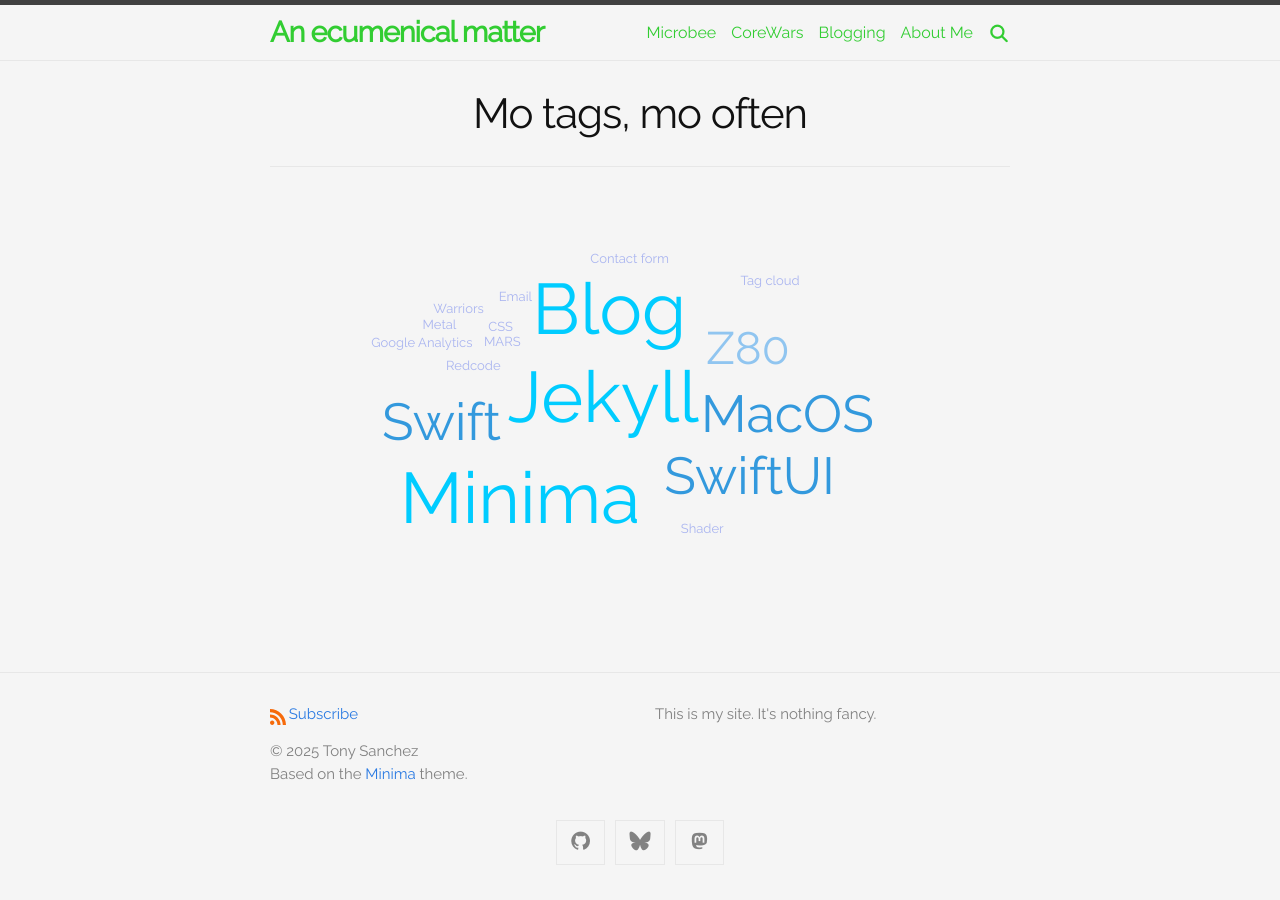
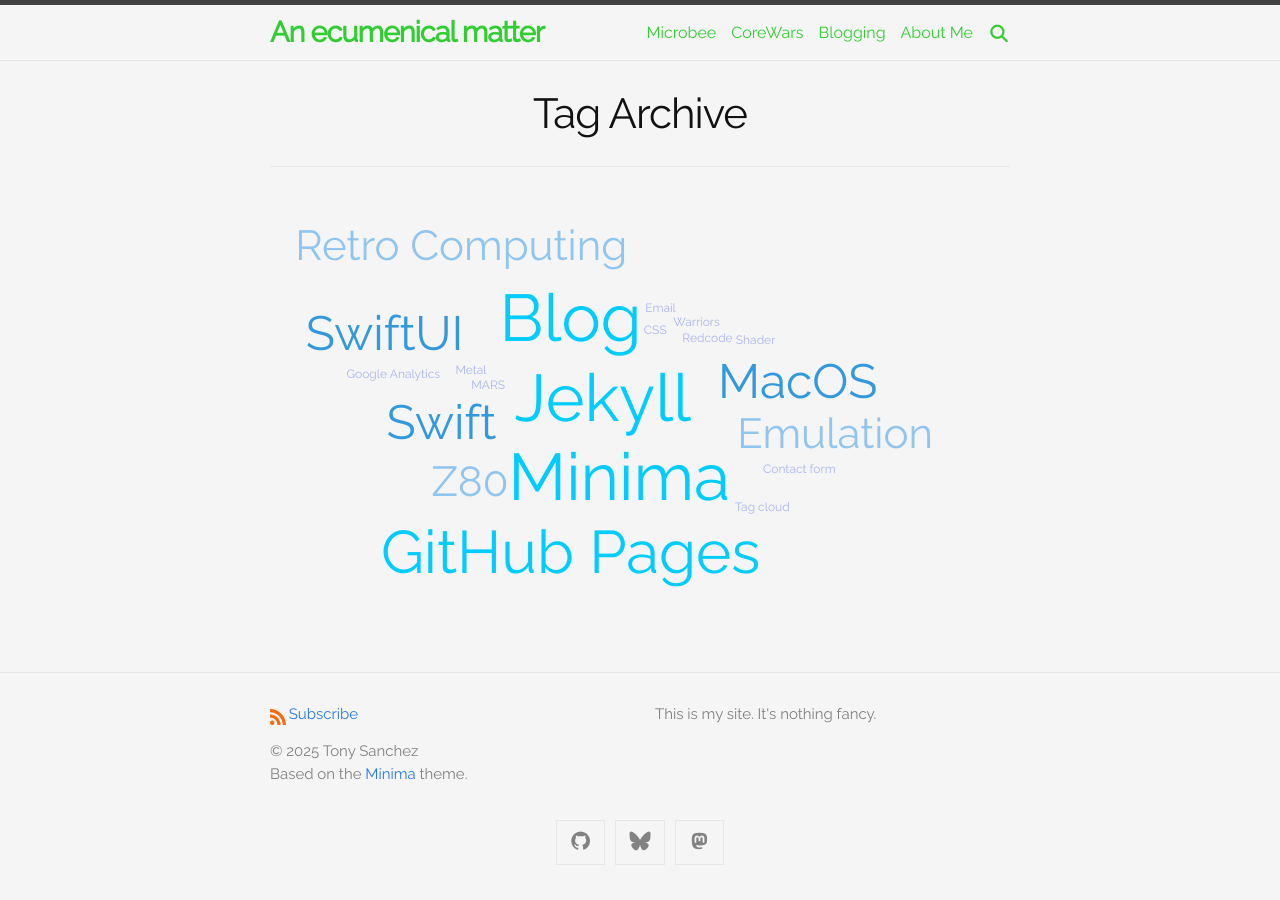
Before and after one commit to fatherdougalmaguire/fatherdougalmaguire.github.io, a Jekyll site: the page built from cloud.md, in a window 1280 px wide. Built offline with Jekyll 4.4.1, drawn with Linux system fonts in a browser that asks for light colours; some of the changed lines change nothing that is shown.

Commit message:
further updates to tag cloud

```diff
--- a/_sass/minima/custom-styles.scss
+++ b/_sass/minima/custom-styles.scss
@@ -509,7 +509,7 @@
 
 div.jqcloud {
   font-family: "Raleway", "Helvetica", "Arial", sans-serif;
-  font-size: 13px;
+  font-size: 12px;
   line-height: normal;
 }
 
@@ -518,7 +518,17 @@
   text-decoration: none;
 }
 
-div.jqcloud span.w10plus { font-size: 1000%; }
+
+div.jqcloud span.w10plus { font-size: 550%; color: red; }
+div.jqcloud span.w9plus { font-size: 500%; color: red; }
+div.jqcloud span.w8plus { font-size: 450%; color: red; }
+div.jqcloud span.w7plus { font-size: 400%; color: red; }
+div.jqcloud span.w6plus { font-size: 350%; color: red; }
+div.jqcloud span.w5plus { font-size: 300%; color: red;}
+div.jqcloud span.w4plus { font-size: 250%; color: red;}
+div.jqcloud span.w3plus { font-size: 200%; color: red; }
+div.jqcloud span.w2plus { font-size: 150%; color: red; }
+div.jqcloud span.w1plus { font-size: 100%; color: red; }
 div.jqcloud span.w10 { font-size: 550%; }
 div.jqcloud span.w9 { font-size: 500%; }
 div.jqcloud span.w8 { font-size: 450%; }
--- a/cloud.md
+++ b/cloud.md
@@ -1,5 +1,5 @@
 ---
-title: "Mo tags, mo often"
+title: "Tag Archive"
 layout: page
 ---
 
@@ -11,7 +11,6 @@
 <div class="wordcloud" style="height: 400px; width: 90%"></div>
 
 <div hidden id="tag_list"></div>
-<div hidden id="taggy_list"></div>
 
 <div id="selectedtags"></div>
 
@@ -57,30 +56,21 @@
 
     function tagClicked(manny)
     {
-      /*debugger;*/
-      console.log("------");
-      /*var ed = manny.currentTarget.innerText;*/
       var selectedtags = document.getElementById("selectedtags");
       selectedtags.innerHTML = "";
       var arrayLength = listotags.length;
       var currentCategory = "";
       var currentMonth = "";
-      var bobby = document.getElementById("taggy_list").innerText.slice(0,-1);
+      var bobby = document.getElementById("tag_list").innerText.slice(0,-1);
       var jonny = bobby.split("|").sort();
       for (var i = 0; i < arrayLength; i++)
       {
-        console.log("------");
-        console.log("parsed page tags:"+jonny);
         var billy = listotags[i].tag.replace('[','').replace(']','').replace(/"/g,'').replace(/, /g,',').split(",").sort();
-        console.log("parsed post tags:"+billy);
-        console.log("ccommon tags:"+jonny.filter(el => billy.includes(el)));
         var steve = jonny.filter(el => billy.includes(el)).length;
-        console.log("size of common tags:"+steve);
-        console.log("LOT-title"+listotags[i].title);
       /* if (listotags[i].tag.toUpperCase() == manny.toUpperCase())*/
         if (steve != 0)
        {
-          if  (currentCategory != listotags[i].category )
+          if (currentCategory != listotags[i].category )
           {
             currentCategory = listotags[i].category;
             selectedtags.innerHTML = selectedtags.innerHTML + "<h3>" + currentCategory + '</h3><ul class="post-list">';
@@ -98,45 +88,42 @@
       }
     }
 
-      function bum(eddie)
+      function bum(eddie,freddie)
         {
-          /*debugger;*/
-          var ed = eddie.currentTarget.innerText;
+
+          if (freddie)
+            {
+              var ed = eddie.currentTarget.innerText;
+            }
+            else
+            {
+              var ed = eddie;
+            }
           var allListElements = $( "[id*='_word_']" );
+          console.log(allListElements);
           for (var i = 0; i < allListElements.length; i++)
           {
             var tagindex = tags.findIndex(x => x.text === ed );
-            /*console.log(allListElements[i]);
-            console.log(allListElements[i].innerText);
-            console.log(allListElements[i].className);
-            console.log(tags[i].text);
-            console.log(tags[i].selected);*/
             if (allListElements[i].innerText == ed)
               {
-             /*   console.log("@ed:"+ed);
-                console.log("@ALE:"+allListElements[i].innerText);
-                console.log("@tagsTxt:"+tags[tagindex].text);
-                console.log("@tagsel:"+tags[tagindex].selected);*/
                 if (tags[tagindex].selected == 0)
                 {
-                  $(allListElements[i]).css("color", "red");
+                  console.log(allListElements[i].className);
+                  $(allListElements[i]).css("color","red");
                   tags[tagindex].selected = 1;
                 }
                 else
                 {
-                  $(allListElements[i]).css("color", "blue");
+                  console.log(allListElements[i].className);
+                   $(allListElements[i]).css("color","blue");
                   tags[tagindex].selected = 0;
                 }
-            /*    console.log("*ed:"+ed);
-                console.log("*ALE:"+allListElements[i].innerText);
-                console.log("*tagsTxt:"+tags[tagindex].text);
-                console.log("*tagsel:"+tags[tagindex].selected);*/
               }
           }
           var ken = "";
           if (first_run)
           {
-            ken = document.getElementById("taggy_list").innerHTML;
+            ken = document.getElementById("tag_list").innerHTML;
             first_run = false;
           }
           for (var i = 0; i < tags.length; i++)
@@ -146,8 +133,7 @@
               ken = ken+tags[i].text+"|";
              }
           }
-          document.getElementById("taggy_list").innerHTML = ken;
-          document.getElementById("tag_list").innerHTML = ed;
+          document.getElementById("tag_list").innerHTML = ken;
           tagClicked(ed);
         }
 
@@ -160,16 +146,16 @@
         {%- assign tag_name = tag | first -%}
         {%- assign tag_weight = tag | last | size -%}
         ed = "{{ tag_name }}";
-        tags.push({text: "{{ tag_name }}", weight: {{ tag_weight }}, handlers: {click: function(ed) { bum(ed) }}, selected : 0});
+        tags.push({text: "{{ tag_name }}", weight: {{ tag_weight }}, handlers: {click: function(ed) { bum(ed,true)}}, selected : 0, tag_class : ""});
       {% endfor %}
-      listotags = AllPosts();
       multiSort(listotags, ['category:desc','date:asc']);
       $(".wordcloud").jQCloud(tags);
+      listotags = AllPosts();
+      console.log("got here");
       if (searchParams.has('id'))
         {
-          document.getElementById("tag_list").innerHTML = searchParams.get('id');
-          document.getElementById("taggy_list").innerHTML = searchParams.get('id')+"|";
-          bum(searchParams.get('id'));
+          document.getElementById("tag_list").innerHTML = searchParams.get('id')+"|";
+          bum(searchParams.get('id'),false);
           /* set tag selected */
       }
     });
```
Also changed, not shown: 13 other files.
